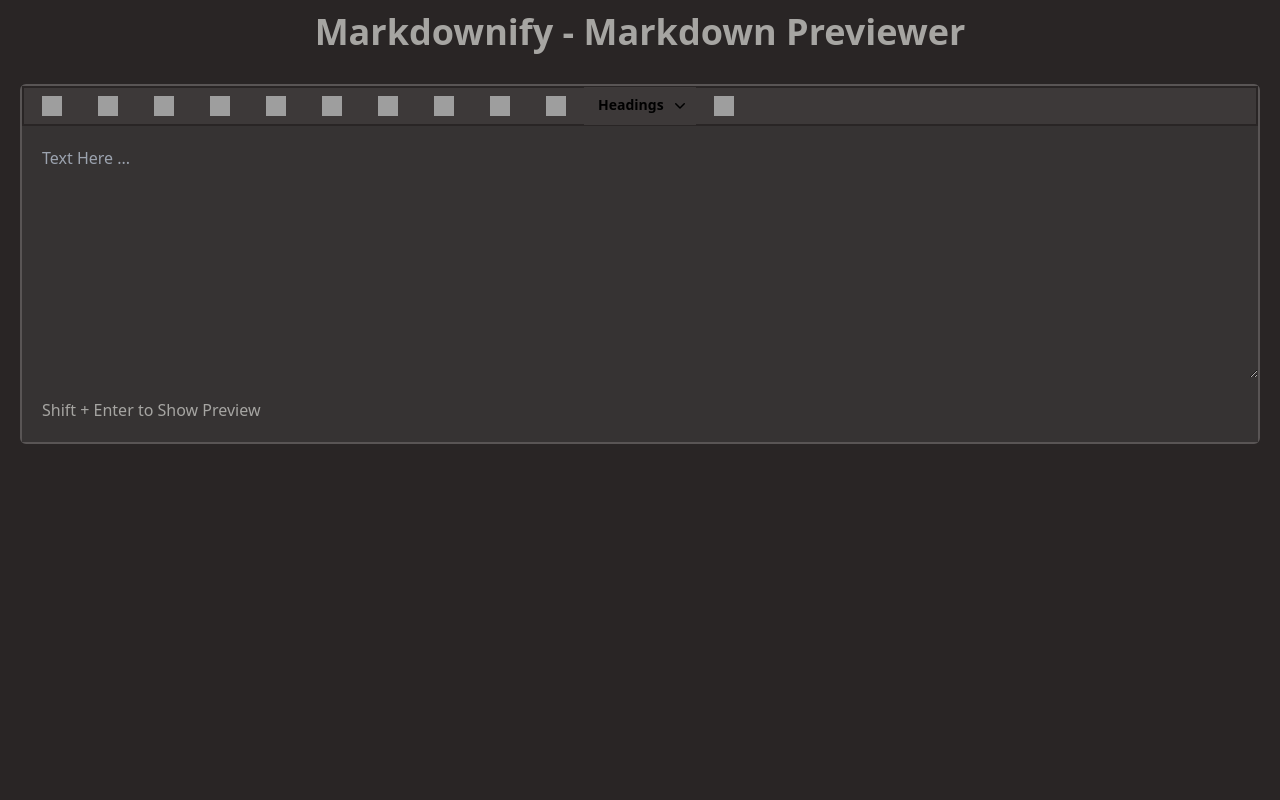
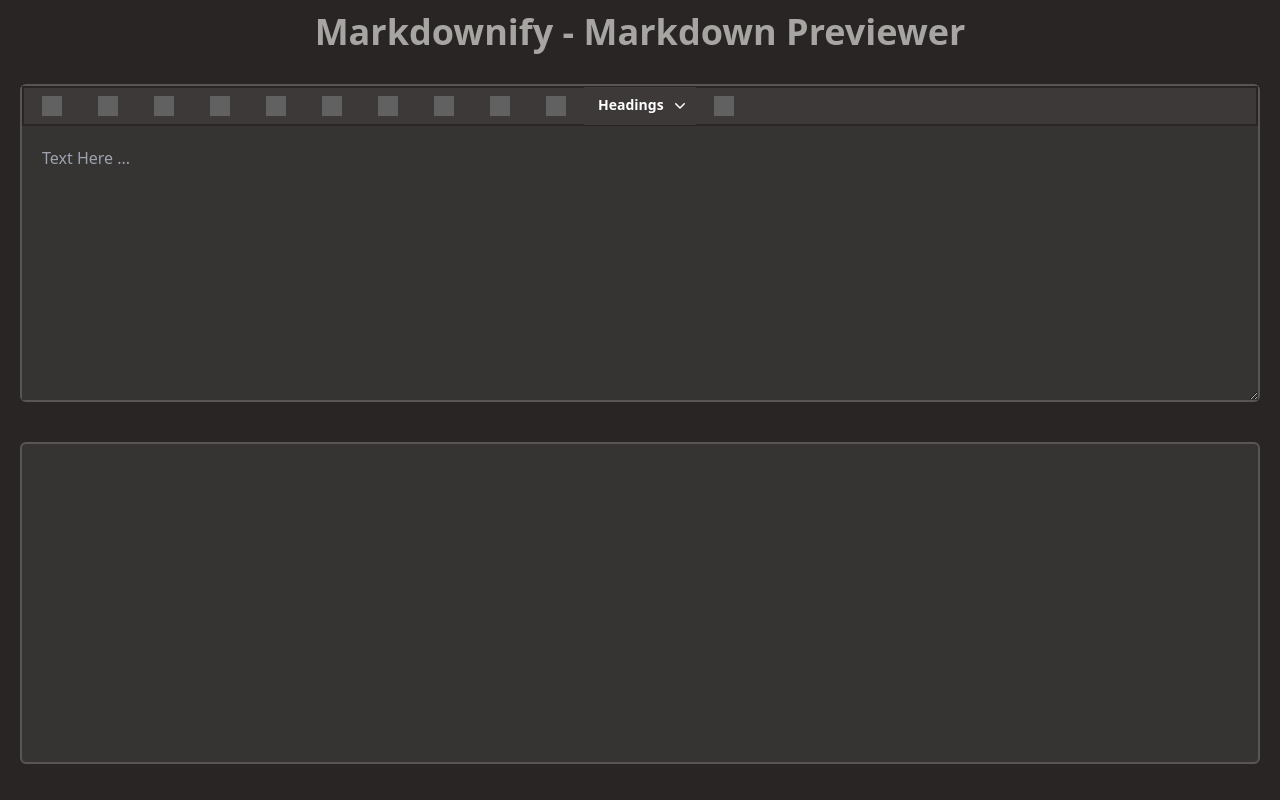
Before and after one commit to AbhishekSoni1764/QuickMark-Preview, a React (Vite) app: page / in a window 1280 px wide. Built offline with nearby package versions, Linux system fonts and the light colour scheme; grey boxes are pictures that could not be loaded.

Commit message:
Preview Updated

```diff
--- a/src/App.jsx
+++ b/src/App.jsx
@@ -2,27 +2,11 @@
 import Navbar from "./components/Navbar"
 import Markdown from "./components/Markdown"
 import Preview from './components/Preview'
-import { useEffect, useState } from 'react'
+import { useState } from 'react'
 
 function App() {
   const [markdown, setMarkdown] = useState("");
-  const [isPreview, setIsPreview] = useState(false);
   const [isVert, setIsVert] = useState(true);
-
-  useEffect(() => {
-    const showPreview = (e) => {
-      if (e.shiftKey && e.key === "Enter") {
-        e.preventDefault();
-        setIsPreview(prevValue => !prevValue);
-      }
-    };
-
-    document.addEventListener('keydown', showPreview);
-
-    return () => {
-      document.removeEventListener('keydown', showPreview);
-    }
-  }, []);
 
   const handleOrientation = () => {
     setIsVert(prevState => !prevState);
@@ -30,11 +14,11 @@
 
   return (
     <>
-      <div className={isVert ? "bg-grey-700 h-screen text-white" : "bg-grey-700 h-full min-h-screen text-white"}>
+      <div className={isVert ? "bg-grey-700 h-screen text-white-100" : "bg-grey-700 h-full text-white-100"}>
         <Navbar />
-        <div className={isVert ? "flex flex-col h-[90%]" : "flex flex-col lg:flex-row"}>
-          <Markdown markdown={markdown} setMarkdown={setMarkdown} isPreview={isPreview} handleOrientation={handleOrientation} isVert={isVert} />
-          <Preview markdown={markdown} isPreview={isPreview} isVert={isVert} />
+        <div className={isVert ? "flex flex-col h-[90%]" : "flex flex-col h-screen lg:h-[90%] lg:flex-row"}>
+          <Markdown markdown={markdown} setMarkdown={setMarkdown} handleOrientation={handleOrientation} isVert={isVert} />
+          <Preview markdown={markdown} isVert={isVert} />
         </div>
       </div>
     </>
--- a/src/components/Button.jsx
+++ b/src/components/Button.jsx
@@ -1,3 +1,4 @@
+/* eslint-disable react/prop-types */
 const Button = ({ value, handleInsertText, imgUrl }) => {
     const handleClick = () => {
         handleInsertText(value);
@@ -5,7 +6,7 @@
 
     return (
         <button className='text-bold hover:shadow-inner hover:shadow-grey-700 border-2 border-grey-300 w-14 h-full flex items-center justify-center' onClick={handleClick}>
-            <img className="h-5 w-5" src={imgUrl} alt="lgos" />
+            <img className="h-5 w-5 invert" src={imgUrl} alt="icons" />
         </button>
     );
 };
--- a/src/components/Dropdown.jsx
+++ b/src/components/Dropdown.jsx
@@ -1,3 +1,4 @@
+/* eslint-disable react/prop-types */
 import { Menu } from '@headlessui/react'
 import { ChevronDownIcon } from '@heroicons/react/20/solid'
 
@@ -10,8 +11,8 @@
         <Menu as="div" className="hidden lg:relative lg:inline-block lg:text-left">
             <div>
                 <Menu.Button className="flex w-full hover:shadow-inner hover:shadow-grey-700 justify-center gap-x-1.5 bg-grey-300 pl-3 pt-[0.35rem] pb-[0.5rem] border-2 border-grey-300 text-sm">
-                    <span className="text-black font-semibold">Headings</span>
-                    <ChevronDownIcon className="mr-1 h-5 w-5 text-black" />
+                    <span className="text-white-200 font-semibold">Headings</span>
+                    <ChevronDownIcon className="mr-1 h-5 w-5 text-white-200" />
                 </Menu.Button>
             </div>
             <Menu.Items className="absolute shadow-inner shadow-grey-700 w-full items-center z-10">
--- a/src/components/Markdown.jsx
+++ b/src/components/Markdown.jsx
@@ -1,8 +1,9 @@
-import { useRef, useState } from "react";
+/* eslint-disable react/prop-types */
+import { useRef } from "react";
 import Button from "./Button"
 import Dropdown from "./Dropdown"
 
-export default function Markdown({ markdown, setMarkdown, isPreview, isVert, handleOrientation }) {
+export default function Markdown({ markdown, setMarkdown, isVert, handleOrientation }) {
     const textAreaRef = useRef(null);
 
     const handleInsertText = (value) => {
@@ -23,7 +24,7 @@
     };
 
     return (
-        <div className={isVert ? "w-[-webkit-fill-available] h-[50%] border-2 border-grey-200 m-5 flex flex-col rounded-md bg-grey-300" : "w-[-webkit-fill-available] lg:w-1/2 h-fit lg:h-screen border-2 border-grey-200 m-5 flex flex-col rounded-md bg-grey-300"}>
+        <div className={isVert ? "w-[-webkit-fill-available] h-[50%] border-2 border-grey-200 m-5 flex flex-col rounded-md bg-grey-300" : "w-[-webkit-fill-available] lg:w-1/2 h-[40%] lg:h-screen border-2 border-grey-200 m-5 flex flex-col rounded-md bg-grey-300"}>
             <div className="w-full h-8 lg:h-10 border-2 border-grey-700 flex items-center">
                 <Button value="**Bold Text**" handleInsertText={handleInsertText} imgUrl={'https://img.icons8.com/ios-filled/50/bold.png'} />
                 <Button value='*Italicized Text*' handleInsertText={handleInsertText} imgUrl={'https://img.icons8.com/ios-filled/50/italic.png'} />
@@ -36,18 +37,17 @@
                 <Button value='> Quoted Text' handleInsertText={handleInsertText} imgUrl={'https://img.icons8.com/ios-filled/50/quote-right.png'} />
                 <Button value='![Image](url) ' handleInsertText={handleInsertText} imgUrl={'https://img.icons8.com/sf-regular-filled/48/image.png'} />
                 <Dropdown handleInsertText={handleInsertText} />
-                <button className='text-bold hover:shadow-inner hover:shadow-grey-700 border-2 border-grey-300 w-14 h-full flex items-center justify-center' onClick={handleOrientation}>
-                    <img className="h-5 w-5" src={isVert ? 'https://img.icons8.com/ios-filled/50/split-horizontal.png' : "https://img.icons8.com/ios-filled/50/split-vertical.png"} alt="lgos" />
+                <button className='text-bold hover:shadow-inner hover:shadow-grey-700 border-2 border-grey-300 w-14 h-full hidden lg:flex items-center justify-center ' onClick={handleOrientation}>
+                    <img className="h-5 w-5 invert" src={isVert ? 'https://img.icons8.com/ios-filled/50/split-horizontal.png' : "https://img.icons8.com/ios-filled/50/split-vertical.png"} alt="lgos" />
                 </button>
             </div>
             <textarea
-                className={isVert ? "w-[-webkit-fill-available] outline-none bg-grey-250 text-white h-[100%] p-5" : "w-[-webkit-fill-available] outline-none bg-grey-250 text-white h-fit lg:h-screen p-5"}
+                className={isVert ? "w-[-webkit-fill-available] outline-none bg-grey-250 text-white h-[100%] p-5" : "w-[-webkit-fill-available] outline-none bg-grey-250 text-white h-full lg:h-screen p-5"}
                 ref={textAreaRef}
                 value={markdown}
                 onChange={(e) => setMarkdown(e.target.value)}
                 placeholder="Text Here ..."
             />
-            {!isPreview && <h3 className="p-5 bg-grey-250">Shift + Enter to Show Preview</h3>}
         </div>
     );
 }
--- a/src/components/Preview.jsx
+++ b/src/components/Preview.jsx
@@ -1,18 +1,16 @@
-import { useEffect, useState } from 'react';
+/* eslint-disable react/prop-types */
 import { marked } from 'marked';
 import DOMPurify from 'dompurify';
 
-export default function Preview({ markdown, isPreview, isVert }) {
+export default function Preview({ markdown, isVert }) {
 
     const text = DOMPurify.sanitize(marked.parse(markdown));
 
     return (
         <>
-            {isPreview && (
-                <div className={isVert ? "w-[-webkit-fill-available] h-1/2 p-5 m-5 border-2 border-grey-200 rounded-md bg-grey-250" : "w-[-webkit-fill-available] lg:w-1/2 h-fit lg:h-screen p-5 m-5 border-2 border-grey-200 rounded-md bg-grey-250"}>
-                    <div className="w-full max-w-full h-full overflow-y-scroll prose tracking-wider bg-grey-250 prose-invert prose-a:text-blue-600" dangerouslySetInnerHTML={{ __html: text }} />
-                </div>
-            )}
+            <div className={isVert ? "w-[-webkit-fill-available] h-1/2 p-5 m-5 border-2 border-grey-200 rounded-md bg-grey-250" : "w-[-webkit-fill-available] lg:w-1/2 h-[40%] lg:h-screen p-5 m-5 border-2 border-grey-200 rounded-md bg-grey-250"}>
+                <div className="w-full max-w-full h-full overflow-y-scroll prose tracking-wider bg-grey-250 prose-invert prose-a:text-blue-600" dangerouslySetInnerHTML={{ __html: text }} />
+            </div>
         </>
     )
 }
--- a/tailwind.config.js
+++ b/tailwind.config.js
@@ -1,3 +1,4 @@
+/* eslint-disable no-undef */
 /** @type {import('tailwindcss').Config} */
 
 export default {
@@ -22,7 +23,10 @@
         700: "#292525",
         900: "#17171f",
       },
-      white: "#a6a5a2",
+      white: {
+        100: "#a6a5a2",
+        200: "#FFFFFF",
+      },
       black: "#000000",
       blue: {
         600: "#8ab4dd"
```
